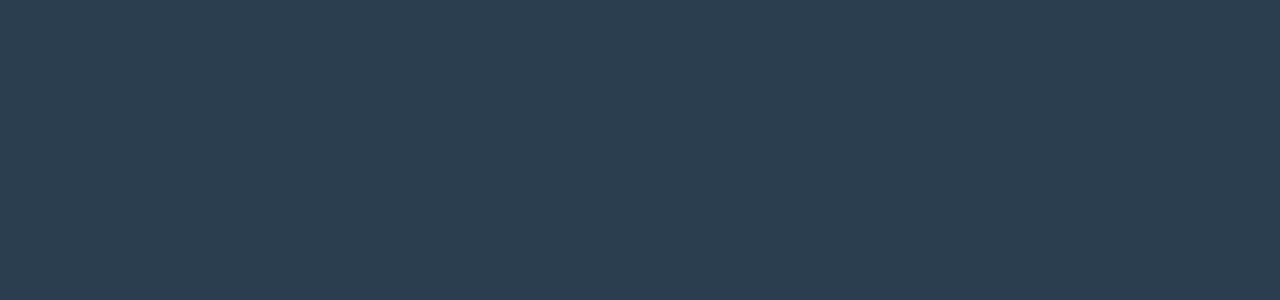
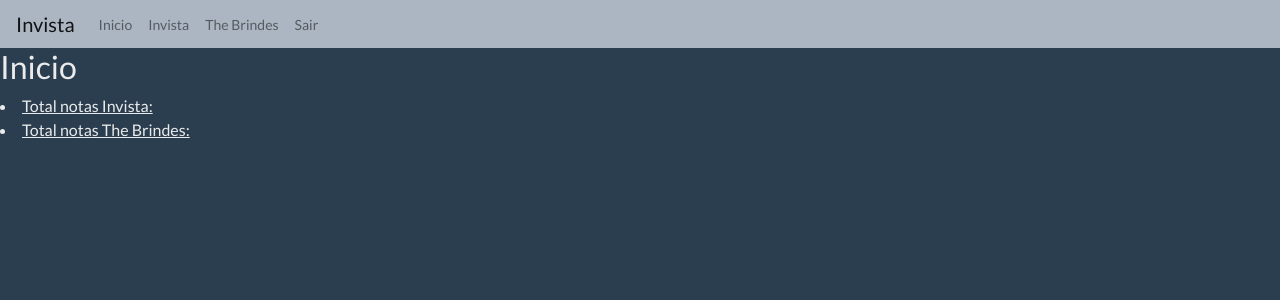
Before and after one commit to jona04/Invista-Front-React, a React (Create React App) app: page /inicio in a window 1280 px wide. Shown: the top 300 px of the page. Built offline with nearby package versions, Linux system fonts and the light colour scheme.

Commit message:
adicionar tamplate login navbar e homes

```diff
--- a/src/App.js
+++ b/src/App.js
@@ -4,9 +4,12 @@ import 'bootswatch/dist/superhero/bootstrap.css';
 
 import Routes from './routes';
 
+import Navbar from './components/navbar';
+
 function App() {
     return (
         <>
+            <Navbar />
             <Routes />
         </>
     );
--- a/src/components/card.js
+++ b/src/components/card.js
@@ -1,4 +1,5 @@
 import React from 'react';
+import PropTypes from 'prop-types';
 
 export default class Card extends React.Component {
     render() {
@@ -12,3 +13,7 @@ export default class Card extends React.Component {
         );
     }
 }
+
+Card.propTypes = {
+    title: PropTypes.string.isRequired,
+};
--- a/src/components/form-label-group.js
+++ b/src/components/form-label-group.js
@@ -1,4 +1,5 @@
 import React from 'react';
+import PropTypes from 'prop-types';
 
 function FormLabelGroup(props) {
     return (
@@ -9,3 +10,8 @@ function FormLabelGroup(props) {
     );
 }
 export default FormLabelGroup;
+
+FormLabelGroup.propTypes = {
+    htmlFor: PropTypes.string.isRequired,
+    label: PropTypes.string.isRequired,
+};
--- /dev/null
+++ b/src/components/navbar.js
@@ -0,0 +1,31 @@
+import React from 'react';
+import NavBarItem from './navbaritem';
+
+export default function NavBar() {
+    return (
+        <nav className="navbar navbar-expand-lg navbar-light bg-light">
+            <a className="navbar-brand" href="/">
+                Invista
+            </a>
+            <button
+                className="navbar-toggler"
+                type="button"
+                data-toggle="collapse"
+                data-target="#navbarNav"
+                aria-controls="navbarNav"
+                aria-expanded="false"
+                aria-label="Toggle navigation"
+            >
+                <span className="navbar-toggler-icon"></span>
+            </button>
+            <div className="collapse navbar-collapse" id="navbarNav">
+                <ul className="navbar-nav">
+                    <NavBarItem label="Inicio" href="/inicio" />
+                    <NavBarItem label="Invista" href="/invista-home" />
+                    <NavBarItem label="The Brindes" href="/the-brindes-home" />
+                    <NavBarItem label="Sair" href="/" />
+                </ul>
+            </div>
+        </nav>
+    );
+}
--- /dev/null
+++ b/src/components/navbaritem.js
@@ -0,0 +1,17 @@
+import React from 'react';
+import PropTypes from 'prop-types';
+
+export default function NavBarItem(props) {
+    return (
+        <li className="nav-item">
+            <a className="nav-link" href={props.href}>
+                {props.label}
+            </a>
+        </li>
+    );
+}
+
+NavBarItem.propTypes = {
+    href: PropTypes.string.isRequired,
+    label: PropTypes.string.isRequired,
+};
--- /dev/null
+++ b/src/pages/Inicio/index.js
@@ -0,0 +1,20 @@
+import React from 'react';
+
+export default class Inicio extends React.Component {
+    state = {
+        notasInvista: 0,
+        notasTheBrindes: 0,
+    };
+    render() {
+        return (
+            <>
+                <h2>Inicio</h2>
+
+                <u>
+                    <li>Total notas Invista: {this.notasInvista}</li>
+                    <li>Total notas The Brindes: {this.notasTheBrindes}</li>
+                </u>
+            </>
+        );
+    }
+}
--- a/src/pages/Main/styles.js
+++ b/src/pages/NotasInvista/styles.js
@@ -1,5 +1,4 @@
 import styled, { keyframes, css } from 'styled-components';
-import { darken } from 'polished';
 
 export const Container = styled.div`
     max-width: 700px;
--- a/src/routes.js
+++ b/src/routes.js
@@ -2,14 +2,25 @@ import React from 'react';
 import { BrowserRouter, Switch, Route } from 'react-router-dom';
 
 import Login from './pages/Login';
+import Inicio from './pages/Inicio';
 import PrintNota from './pages/PrintNota';
+import InvistaHome from './pages/InvistaHome';
+import TheBrindesHome from './pages/TheBrindesHome';
+import NotasInvista from './pages/NotasInvista';
 
 export default function Routes() {
     return (
         <BrowserRouter>
             <Switch>
                 <Route path="/" exact component={Login} />
-                {/* <Route path="/inicio" component={Inicio} /> */}
+                <Route path="/inicio" exact component={Inicio} />
+                <Route path="/invista-home" exact component={InvistaHome} />
+                <Route
+                    path="/the-brindes-home"
+                    exact
+                    component={TheBrindesHome}
+                />
+                <Route path="/notas-invista" component={NotasInvista} />
                 <Route path="/print-nota" component={PrintNota} />
             </Switch>
         </BrowserRouter>
```
Also changed, not shown: .eslintrc.js, src/pages/InvistaHome/index.js (added), src/pages/NotasInvista/index.js (renamed from src/pages/Main/index.js), src/pages/TheBrindesHome/index.js (added).
